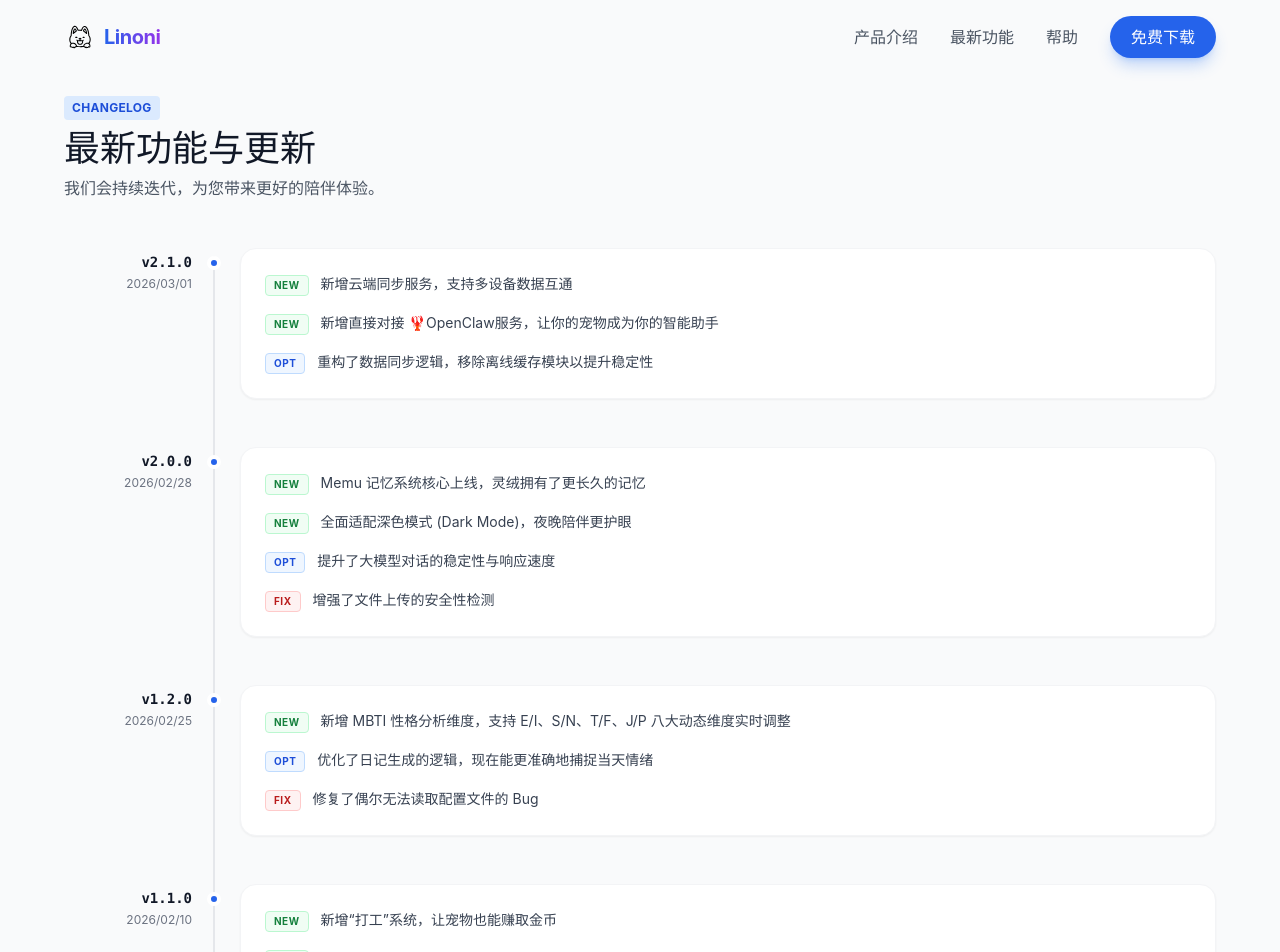
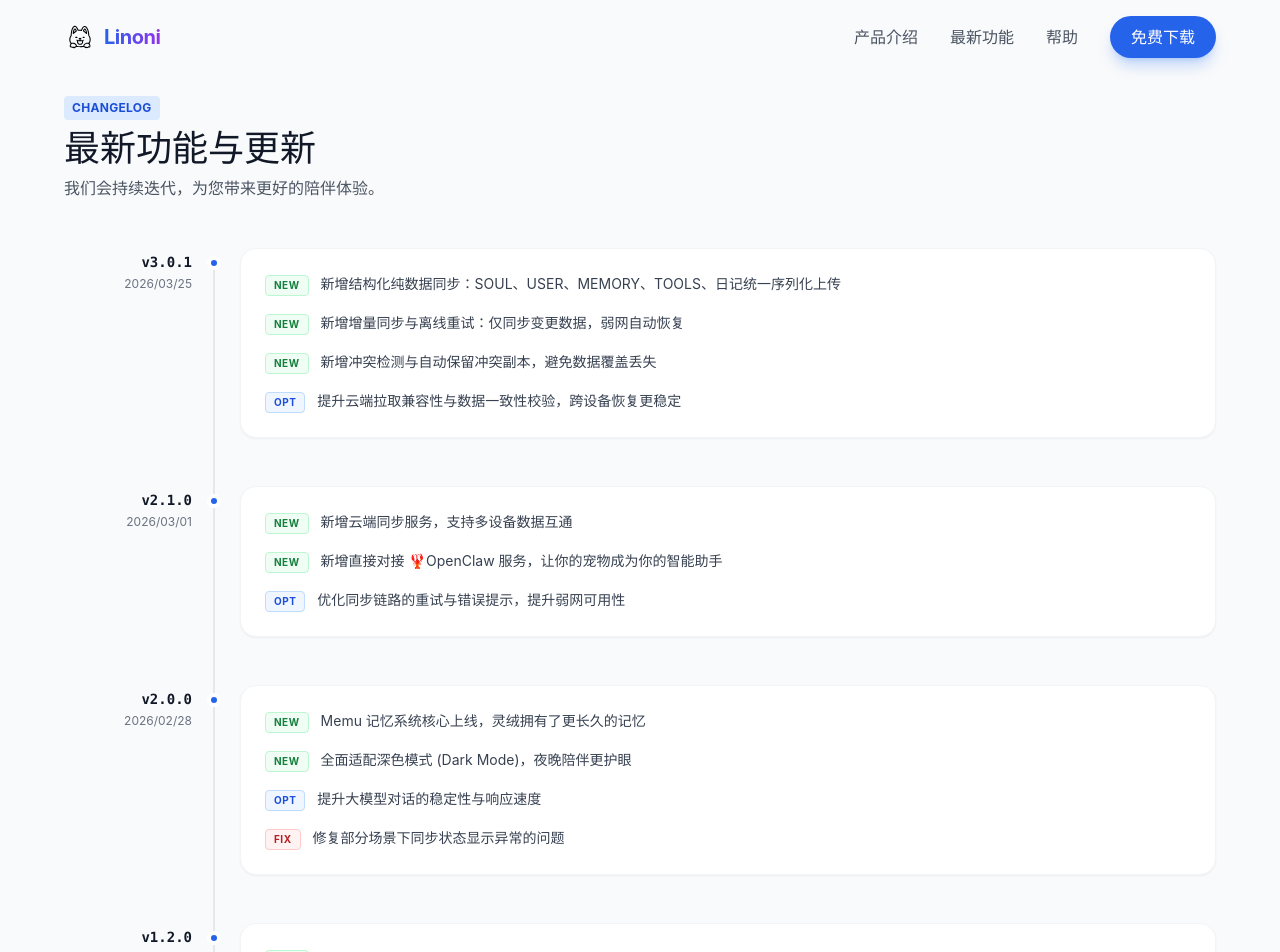
Before and after one commit to larens/linoni-web, a React (Vite) app: page /updates in a window 1280 px wide. Shown: the top 952 px of the page. Built offline with nearby package versions, Linux system fonts and the light colour scheme.

Commit message:
Update components and add updates data

```diff
--- a/src/components/Hero.tsx
+++ b/src/components/Hero.tsx
@@ -1,4 +1,4 @@
-import React, { useState, useEffect } from 'react';
+import React, { useState, useMemo } from 'react';
 import { motion } from 'framer-motion';
 import { Download, Apple, Monitor } from 'lucide-react';
 import { DownloadButton, type DownloadOption } from './DownloadButton';
@@ -34,13 +34,9 @@ const checkVideoSupport = (type: string, codecs?: string): boolean => {
 };
 
 const useVideoSources = () => {
-  const [sources, setSources] = useState<VideoFormat[]>([]);
-  const [platform, setPlatform] = useState<Platform>('Other');
+  const [platform] = useState<Platform>(() => getPlatform());
 
-  useEffect(() => {
-    const currentPlatform = getPlatform();
-    setPlatform(currentPlatform);
-
+  const sources = useMemo(() => {
     const mp4Format: VideoFormat = {
       src: '/videos/idle.mp4',
       type: 'video/mp4',
@@ -57,10 +53,10 @@ const useVideoSources = () => {
     let selectedSources: VideoFormat[] = [];
 
     // Platform-specific logic based on compatibility testing requirements
-    if (currentPlatform === 'macOS') {
+    if (platform === 'macOS') {
       // macOS: Default to MP4 for best performance and compatibility (Safari)
       selectedSources = [mp4Format];
-    } else if (currentPlatform === 'Windows') {
+    } else if (platform === 'Windows') {
       // Windows: Check WebM (VP9) support first, fallback to MP4
       // This dynamic selection ensures better quality/transparency where supported (modern browsers)
       // while maintaining compatibility with older systems (IE11/Legacy Edge)
@@ -76,8 +72,8 @@ const useVideoSources = () => {
       selectedSources = [webmFormat, mp4Format];
     }
 
-    setSources(selectedSources);
-  }, []);
+    return selectedSources;
+  }, [platform]);
 
   return { sources, platform };
 };
--- a/src/components/LatestFeatures.tsx
+++ b/src/components/LatestFeatures.tsx
@@ -1,63 +1,8 @@
 import React from 'react';
 import { motion } from 'framer-motion';
 import { ChevronRight } from 'lucide-react';
-
-interface UpdateItem {
-  version: string;
-  date: string;
-  features: {
-    type: 'new' | 'fix' | 'optimize';
-    content: string;
-  }[];
-}
-
-const updates: UpdateItem[] = [
-  {
-    version: 'v2.1.0',
-    date: '2026/03/01',
-    features: [
-      { type: 'new', content: '新增云端同步服务，支持多设备数据互通' },
-      { type: 'new', content: '新增直接对接 🦞OpenClaw服务，让你的宠物成为你的智能助手' },
-      { type: 'optimize', content: '重构了数据同步逻辑，移除离线缓存模块以提升稳定性' }
-    ]
-  },
-  {
-    version: 'v2.0.0',
-    date: '2026/02/28',
-    features: [
-      { type: 'new', content: 'Memu 记忆系统核心上线，灵绒拥有了更长久的记忆' },
-      { type: 'new', content: '全面适配深色模式 (Dark Mode)，夜晚陪伴更护眼' },
-      { type: 'optimize', content: '提升了大模型对话的稳定性与响应速度' },
-      { type: 'fix', content: '增强了文件上传的安全性检测' }
-    ]
-  },
-  {
-    version: 'v1.2.0',
-    date: '2026/02/25',
-    features: [
-      { type: 'new', content: '新增 MBTI 性格分析维度，支持 E/I、S/N、T/F、J/P 八大动态维度实时调整' },
-      { type: 'optimize', content: '优化了日记生成的逻辑，现在能更准确地捕捉当天情绪' },
-      { type: 'fix', content: '修复了偶尔无法读取配置文件的 Bug' }
-    ]
-  },
-  {
-    version: 'v1.1.0',
-    date: '2026/02/10',
-    features: [
-      { type: 'new', content: '新增“打工”系统，让宠物也能赚取金币' },
-      { type: 'new', content: '新增 macOS 菜单栏常驻模式' },
-      { type: 'optimize', content: '大幅降低了待机时的内存占用' }
-    ]
-  },
-  {
-    version: 'v1.0.0',
-    date: '2026/01/01',
-    features: [
-      { type: 'new', content: '灵绒陪伴精灵正式发布！' },
-      { type: 'new', content: '支持 macOS (Intel & Apple Silicon) 和 Windows 10/11' }
-    ]
-  }
-];
+import { Link } from 'react-router-dom';
+import { updates } from '../data/updates';
 
 const LatestFeatures: React.FC = () => {
   return (
@@ -75,9 +20,12 @@ const LatestFeatures: React.FC = () => {
               我们会持续迭代，为您带来更好的陪伴体验。
             </p>
           </div>
-          <button className="mt-6 md:mt-0 flex items-center gap-2 px-5 py-2.5 bg-white dark:bg-gray-700 border border-gray-200 dark:border-gray-600 rounded-lg text-sm font-medium hover:bg-gray-50 dark:hover:bg-gray-600 transition-colors shadow-sm">
+          <Link
+            to="/updates"
+            className="mt-6 md:mt-0 flex items-center gap-2 px-5 py-2.5 bg-white dark:bg-gray-700 border border-gray-200 dark:border-gray-600 rounded-lg text-sm font-medium hover:bg-gray-50 dark:hover:bg-gray-600 transition-colors shadow-sm"
+          >
             查看全部更新 <ChevronRight size={16} />
-          </button>
+          </Link>
         </div>
 
         <div className="space-y-12 relative before:absolute before:left-[19px] md:before:left-[149px] before:top-2 before:bottom-0 before:w-[2px] before:bg-gray-200 dark:before:bg-gray-700">
--- /dev/null
+++ b/src/data/updates.ts
@@ -0,0 +1,66 @@
+export interface UpdateItem {
+  version: string;
+  date: string;
+  features: {
+    type: 'new' | 'fix' | 'optimize';
+    content: string;
+  }[];
+}
+
+export const updates: UpdateItem[] = [
+  {
+    version: 'v3.0.1',
+    date: '2026/03/25',
+    features: [
+      { type: 'new', content: '新增结构化纯数据同步：SOUL、USER、MEMORY、TOOLS、日记统一序列化上传' },
+      { type: 'new', content: '新增增量同步与离线重试：仅同步变更数据，弱网自动恢复' },
+      { type: 'new', content: '新增冲突检测与自动保留冲突副本，避免数据覆盖丢失' },
+      { type: 'optimize', content: '提升云端拉取兼容性与数据一致性校验，跨设备恢复更稳定' }
+    ]
+  },
+  {
+    version: 'v2.1.0',
+    date: '2026/03/01',
+    features: [
+      { type: 'new', content: '新增云端同步服务，支持多设备数据互通' },
+      { type: 'new', content: '新增直接对接 🦞OpenClaw 服务，让你的宠物成为你的智能助手' },
+      { type: 'optimize', content: '优化同步链路的重试与错误提示，提升弱网可用性' }
+    ]
+  },
+  {
+    version: 'v2.0.0',
+    date: '2026/02/28',
+    features: [
+      { type: 'new', content: 'Memu 记忆系统核心上线，灵绒拥有了更长久的记忆' },
+      { type: 'new', content: '全面适配深色模式 (Dark Mode)，夜晚陪伴更护眼' },
+      { type: 'optimize', content: '提升大模型对话的稳定性与响应速度' },
+      { type: 'fix', content: '修复部分场景下同步状态显示异常的问题' }
+    ]
+  },
+  {
+    version: 'v1.2.0',
+    date: '2026/02/25',
+    features: [
+      { type: 'new', content: '新增 MBTI 性格分析维度，支持 E/I、S/N、T/F、J/P 八大动态维度实时调整' },
+      { type: 'optimize', content: '优化日记生成逻辑，更准确地捕捉当天情绪' },
+      { type: 'fix', content: '修复偶尔无法读取配置文件的问题' }
+    ]
+  },
+  {
+    version: 'v1.1.0',
+    date: '2026/02/10',
+    features: [
+      { type: 'new', content: '新增“打工”系统，让宠物也能赚取金币' },
+      { type: 'new', content: '新增 macOS 菜单栏常驻模式' },
+      { type: 'optimize', content: '大幅降低待机时的内存占用' }
+    ]
+  },
+  {
+    version: 'v1.0.0',
+    date: '2026/01/01',
+    features: [
+      { type: 'new', content: '灵绒陪伴精灵正式发布' },
+      { type: 'new', content: '支持 macOS (Intel & Apple Silicon) 和 Windows 10/11' }
+    ]
+  }
+];
--- a/src/pages/UpdatesPage.tsx
+++ b/src/pages/UpdatesPage.tsx
@@ -1,62 +1,6 @@
 import React from 'react';
 import { motion } from 'framer-motion';
-
-interface UpdateItem {
-  version: string;
-  date: string;
-  features: {
-    type: 'new' | 'fix' | 'optimize';
-    content: string;
-  }[];
-}
-
-const updates: UpdateItem[] = [
-  {
-    version: 'v2.1.0',
-    date: '2026/03/01',
-    features: [
-      { type: 'new', content: '新增云端同步服务，支持多设备数据互通' },
-      { type: 'new', content: '新增直接对接 🦞OpenClaw服务，让你的宠物成为你的智能助手' },
-      { type: 'optimize', content: '重构了数据同步逻辑，移除离线缓存模块以提升稳定性' }
-    ]
-  },
-  {
-    version: 'v2.0.0',
-    date: '2026/02/28',
-    features: [
-      { type: 'new', content: 'Memu 记忆系统核心上线，灵绒拥有了更长久的记忆' },
-      { type: 'new', content: '全面适配深色模式 (Dark Mode)，夜晚陪伴更护眼' },
-      { type: 'optimize', content: '提升了大模型对话的稳定性与响应速度' },
-      { type: 'fix', content: '增强了文件上传的安全性检测' }
-    ]
-  },
-  {
-    version: 'v1.2.0',
-    date: '2026/02/25',
-    features: [
-      { type: 'new', content: '新增 MBTI 性格分析维度，支持 E/I、S/N、T/F、J/P 八大动态维度实时调整' },
-      { type: 'optimize', content: '优化了日记生成的逻辑，现在能更准确地捕捉当天情绪' },
-      { type: 'fix', content: '修复了偶尔无法读取配置文件的 Bug' }
-    ]
-  },
-  {
-    version: 'v1.1.0',
-    date: '2026/02/10',
-    features: [
-      { type: 'new', content: '新增“打工”系统，让宠物也能赚取金币' },
-      { type: 'new', content: '新增 macOS 菜单栏常驻模式' },
-      { type: 'optimize', content: '大幅降低了待机时的内存占用' }
-    ]
-  },
-  {
-    version: 'v1.0.0',
-    date: '2026/01/01',
-    features: [
-      { type: 'new', content: '灵绒陪伴精灵正式发布！' },
-      { type: 'new', content: '支持 macOS (Intel & Apple Silicon) 和 Windows 10/11' }
-    ]
-  }
-];
+import { updates } from '../data/updates';
 
 const UpdatesPage: React.FC = () => {
   return (
```
